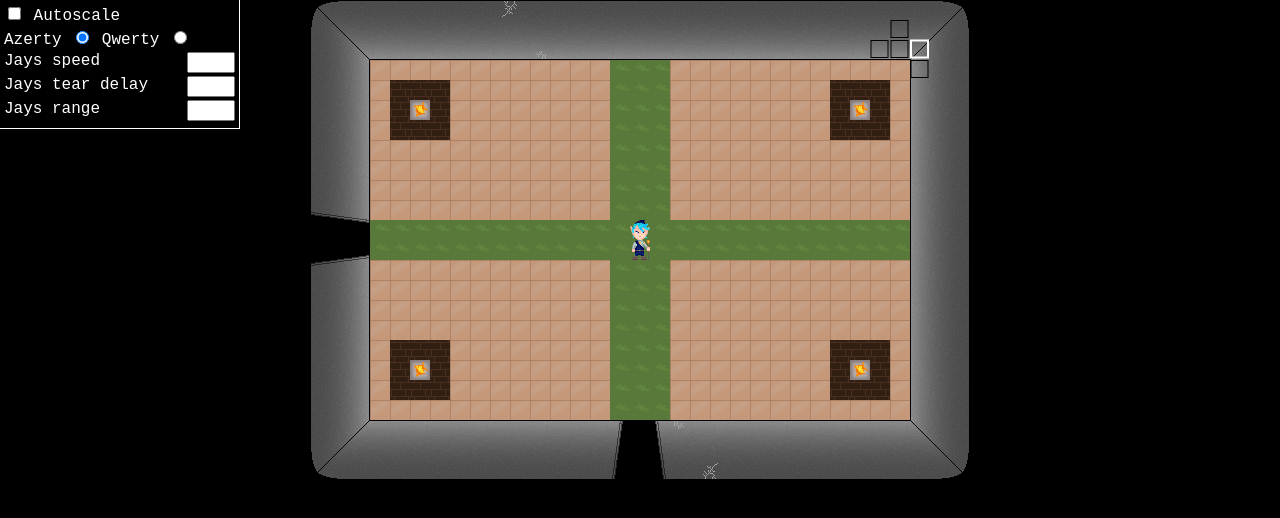
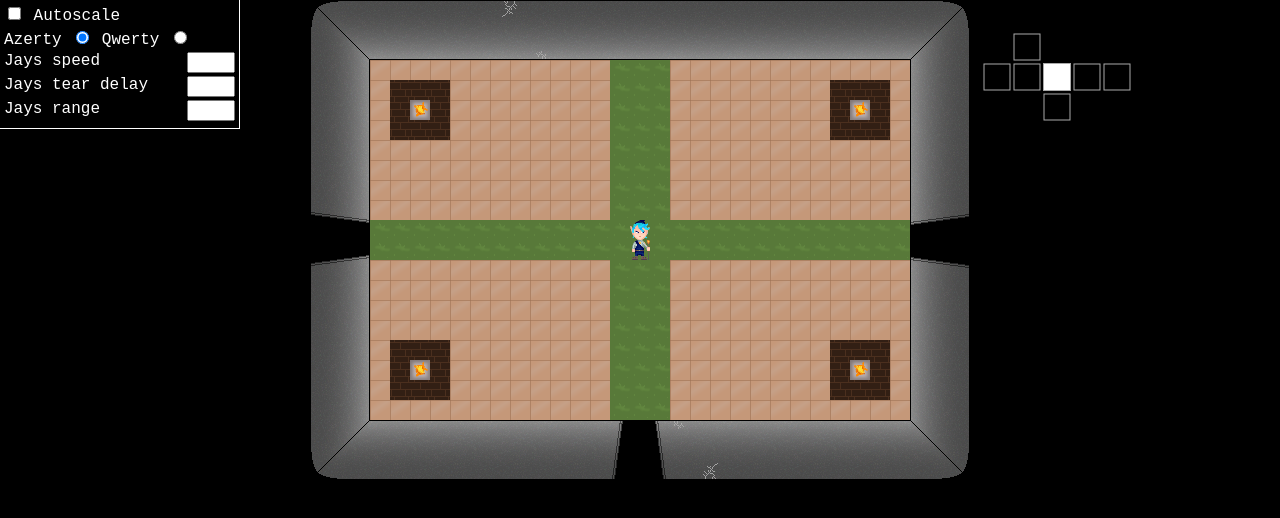
Before and after one commit to sebferrer/jays, a website with bundled scripts: page src/index.html in a window 1280 px wide. Built offline with nearby package versions, Linux system fonts and the light colour scheme.

Commit message:
minimap has its own canvas + handle (non)visited rooms + better display for minimap

```diff
--- a/css/style.css
+++ b/css/style.css
@@ -32,8 +32,19 @@ body {
 }
 
 canvas {
-    background-color: white;
     image-rendering: -moz-crisp-edges;    /* Firefox */
     image-rendering: -webkit-crisp-edges; /* Webkit (Safari) */
     image-rendering: pixelated;           /* Chrome */
 }
+
+#canvas {
+    background-color: white;
+    z-index: 1;
+}
+
+#minimap-canvas {
+    position: absolute;
+    top: 0;
+    right: 0;
+    z-index: 2;
+}
--- a/src/environment/floor.ts
+++ b/src/environment/floor.ts
@@ -3,10 +3,7 @@ import { RoomMap } from "./rooms/room_map";
 import { Point } from "../point";
 import { FourFireRoom } from "./rooms/four_fire_room";
 import { Direction } from "../enum";
-import { EmptyGrassRoom } from "./rooms/empty_grass_room";
-import { gameState, canvas_H, canvas_W } from "../main";
-import { WaterLeftRightRoom } from "./rooms/water_left_right_room";
-import { DeadEndRightRoom } from "./rooms/dead_end_right_room";
+import { gameState, canvas_H, canvas_W, renderer } from "../main";
 import { FloorMap } from "./floor_map";
 
 export class Floor {
@@ -21,6 +18,11 @@ export class Floor {
 		this.tile_map = tile_map;
 		this.music = music;
 		this.floor_map = new FloorMap();
+	}
+
+	public initialize(): void {
+		// Draw minimap
+		renderer.update_minimap(this.floor_map);
 	}
 
 	public on_collision_warp(door: Door) {
@@ -51,6 +53,10 @@ export class Floor {
 				break;
 		}
 
-		gameState.current_map = this.floor_map.floor_map[this.floor_map.current_position.x][this.floor_map.current_position.y];
+		gameState.current_map = this.floor_map.current_room;
+		gameState.current_map.has_been_visited = true;
+
+		// Re-draw minimap
+		renderer.update_minimap(this.floor_map);
 	}
 }
--- a/src/environment/floor_map.ts
+++ b/src/environment/floor_map.ts
@@ -6,10 +6,23 @@ import { FourFireRoom } from "./rooms/four_fire_room";
 import { WaterLeftRightRoom } from "./rooms/water_left_right_room";
 import { EmptyGrassRoom } from "./rooms/empty_grass_room";
 import { DeadEndRightRoom } from "./rooms/dead_end_right_room";
-import { canvas_W, canvas_H } from "../main";
+
+enum MiniMapColors {
+	visited_border = "#aaaaaa",
+	visited_fill = "#ffffff55",
+
+	not_visited_border = "#aaaaaa",
+	not_visited_fill = "#000000",
+
+	active_border = "#ffffffaa",
+	active_fill = "#ffffff",
+}
 
 export class FloorMap implements IDrawable {
-	public floor_map: Array<RoomMap[]>;
+	public maps_grid: Array<RoomMap[]>;
+
+
+	public get current_room(): RoomMap { return this.maps_grid[this.current_position.x][this.current_position.y]; }
 
 	/** Position on the current map */
 	public current_position: Point;
@@ -20,38 +33,49 @@ export class FloorMap implements IDrawable {
 	constructor() {
 		// Generate a static map, for now
 
-		this.floor_map = new Array<RoomMap[]>(this.max_floor_map_height);
+		this.maps_grid = new Array<RoomMap[]>(this.max_floor_map_height);
 		for (let i = 0; i < this.max_floor_map_height; ++i) {
-			this.floor_map[i] = new Array<RoomMap>(this.max_floor_map_width);
+			this.maps_grid[i] = new Array<RoomMap>(this.max_floor_map_width);
 		}
 
 		this.current_position = new Point(2, 2);
 
-		this.floor_map[2][2] = new FourFireRoom([Direction.LEFT, Direction.DOWN]);
-		this.floor_map[3][2] = new WaterLeftRightRoom([Direction.UP]);
-		this.floor_map[2][1] = new EmptyGrassRoom([Direction.RIGHT, Direction.UP, Direction.LEFT]);
-		this.floor_map[2][0] = new DeadEndRightRoom([Direction.RIGHT]);
-		this.floor_map[1][1] = new WaterLeftRightRoom([Direction.DOWN]);
+		this.maps_grid[2][2] = new FourFireRoom([Direction.LEFT, Direction.DOWN, Direction.RIGHT]);
+		this.maps_grid[2][3] = new EmptyGrassRoom([Direction.LEFT, Direction.RIGHT]);
+		this.maps_grid[2][4] = new EmptyGrassRoom([Direction.LEFT]);
+
+		this.maps_grid[3][2] = new WaterLeftRightRoom([Direction.UP]);
+		this.maps_grid[2][1] = new EmptyGrassRoom([Direction.RIGHT, Direction.UP, Direction.LEFT]);
+		this.maps_grid[2][0] = new DeadEndRightRoom([Direction.RIGHT]);
+		this.maps_grid[1][1] = new WaterLeftRightRoom([Direction.DOWN]);
 	}
 
 	public draw(ctx: CanvasRenderingContext2D): void {
-		for (let x = 0; x < this.floor_map.length; ++x) {
-			for (let y = 0; y < this.floor_map[x].length; ++y) {
-				const current = this.floor_map[y][x];
-				if (current != null) {
 
-					if(current === this.floor_map[this.current_position.x][this.current_position.y]) {
-						ctx.strokeStyle = "white";
-						ctx.lineWidth = 2;
-					} else {
-						ctx.strokeStyle = "black";
-						ctx.lineWidth = 1;
-					}
-					ctx.strokeRect(20 * x + 1 + canvas_W - 20 * this.max_floor_map_width, 20 * y + 1 / 2, 17, 17);
+		for (let x = 0; x < this.maps_grid.length; ++x) {
+			for (let y = 0; y < this.maps_grid[x].length; ++y) {
+				const current = this.maps_grid[y][x];
+				if (current == null) {
+					continue;
 				}
+
+				if (current === this.current_room) {
+					ctx.strokeStyle = MiniMapColors.active_border;
+					ctx.fillStyle = MiniMapColors.active_fill;
+					ctx.lineWidth = 2;
+				} else if (current.has_been_visited) {
+					ctx.strokeStyle = MiniMapColors.visited_border;
+					ctx.fillStyle = MiniMapColors.visited_fill;
+					ctx.lineWidth = 1;
+				} else {
+					ctx.strokeStyle = MiniMapColors.not_visited_border;
+					ctx.fillStyle = MiniMapColors.not_visited_fill;
+					ctx.lineWidth = 1;
+				}
+
+				ctx.fillRect(30 * x + 4, 30 * y + 4, 26, 26);
+				ctx.strokeRect(30 * x + 4, 30 * y + 4, 26, 26);
 			}
 		}
-		ctx.stroke();
-		ctx.restore();
 	}
 }
--- a/src/environment/rooms/room_map.ts
+++ b/src/environment/rooms/room_map.ts
@@ -22,6 +22,18 @@ export abstract class RoomMap implements IDrawable {
 	public get tile_width(): number { return this._tiles[0][0].width; }
 
 	public warps: Warp[];
+
+	private _has_been_visited: boolean = false;
+	public get has_been_visited(): boolean { return this._has_been_visited; }
+	public set has_been_visited(value: boolean) {
+		if (value == null) {
+			throw new Error("Property 'has_been_visited' can not be null");
+		}
+		if (value === false) {
+			throw new Error("Cannot un-visit a room");
+		}
+		this._has_been_visited = value;
+	}
 
 	constructor(raw_map: IRawMap, wall: RoomWalls) {
 		if (raw_map == null) {
--- a/src/gamestate.ts
+++ b/src/gamestate.ts
@@ -1,4 +1,4 @@
-import { canvas_W, canvas_H, ctx, renderer } from "./main";
+import { canvas_W, canvas_H, ctx, renderer, minimap_ctx } from "./main";
 import { TearBasic, Tear } from "./character/tear";
 import { RoomMap } from "./environment/rooms/room_map";
 import { Jays } from "./character/jays";
@@ -23,7 +23,9 @@ export class GameState {
 
 	constructor() {
 		this.current_floor = new Floor(1, "", "");
-		this.current_map = this.current_floor.floor_map.floor_map[this.current_floor.floor_map.current_position.x][this.current_floor.floor_map.current_position.y];
+		this.current_floor.initialize();
+		this.current_map = this.current_floor.floor_map.current_room;
+
 		this.direction_event = new DirectionEvent();
 		this.directions_keyDown = new Array<Direction>();
 		this.attack_direction_event = new AttackDirectionEvent();
@@ -32,6 +34,7 @@ export class GameState {
 		this.jays = new Jays();
 		document.onkeyup = event => this.key_up(event.key);
 		document.onkeydown = event => this.key_down(event.key);
+
 	}
 
 	public key_down(keyName: string): void {
@@ -101,7 +104,6 @@ export class GameState {
 
 		try {
 			this.current_map.draw(ctx);
-			this.current_floor.floor_map.draw(ctx);
 		} catch (err) {
 			// console.error(err);
 		}
--- a/src/index.html
+++ b/src/index.html
@@ -37,6 +37,8 @@
 
     <canvas id="canvas" width="660" height="480"></canvas>
 
+    <canvas id="minimap-canvas" width="300" height="480"></canvas>
+
     <script src="bundle.js"></script>
 </body>
 
--- a/src/main.ts
+++ b/src/main.ts
@@ -4,10 +4,14 @@ import { GameState } from "./gamestate";
 import { Settings } from "./settings/settings";
 import { KeyMapper } from "./settings/keymapper";
 
-export const canvas = document.querySelector("#canvas") as HTMLCanvasElement;
+export const canvas = document.getElementById("canvas") as HTMLCanvasElement;
 export const canvas_W = 660;
 export const canvas_H = 480;
-export const ctx = canvas.getContext("2d");
+export const ctx = canvas.getContext("2d", { alpha: false });
+
+export const minimap_canvas = document.getElementById("minimap-canvas") as HTMLCanvasElement;
+export const minimap_ctx = minimap_canvas.getContext("2d", { alpha: true });
+
 export const IMAGE_BANK = new ImageBank();
 export const renderer = new Renderer();
 export const gameState = new GameState();
--- a/src/renderer.ts
+++ b/src/renderer.ts
@@ -1,4 +1,5 @@
-import { ctx, canvas, canvas_W, canvas_H } from "./main";
+import { ctx, canvas, canvas_W, canvas_H, minimap_canvas, minimap_ctx } from "./main";
+import { IDrawable } from "./idrawable";
 
 export class Renderer {
 	public zoomScale: number;
@@ -30,6 +31,11 @@ export class Renderer {
 		ctx.scale(ratio, ratio);
 		this.disableSmoothing();
 	}
+
+	public update_minimap(drawable: IDrawable): void {
+		minimap_ctx.clearRect(0, 0, 300, 480);
+		drawable.draw(minimap_ctx);
+	}
 }
 
 window.requestAnimationFrame = (function () {
```
